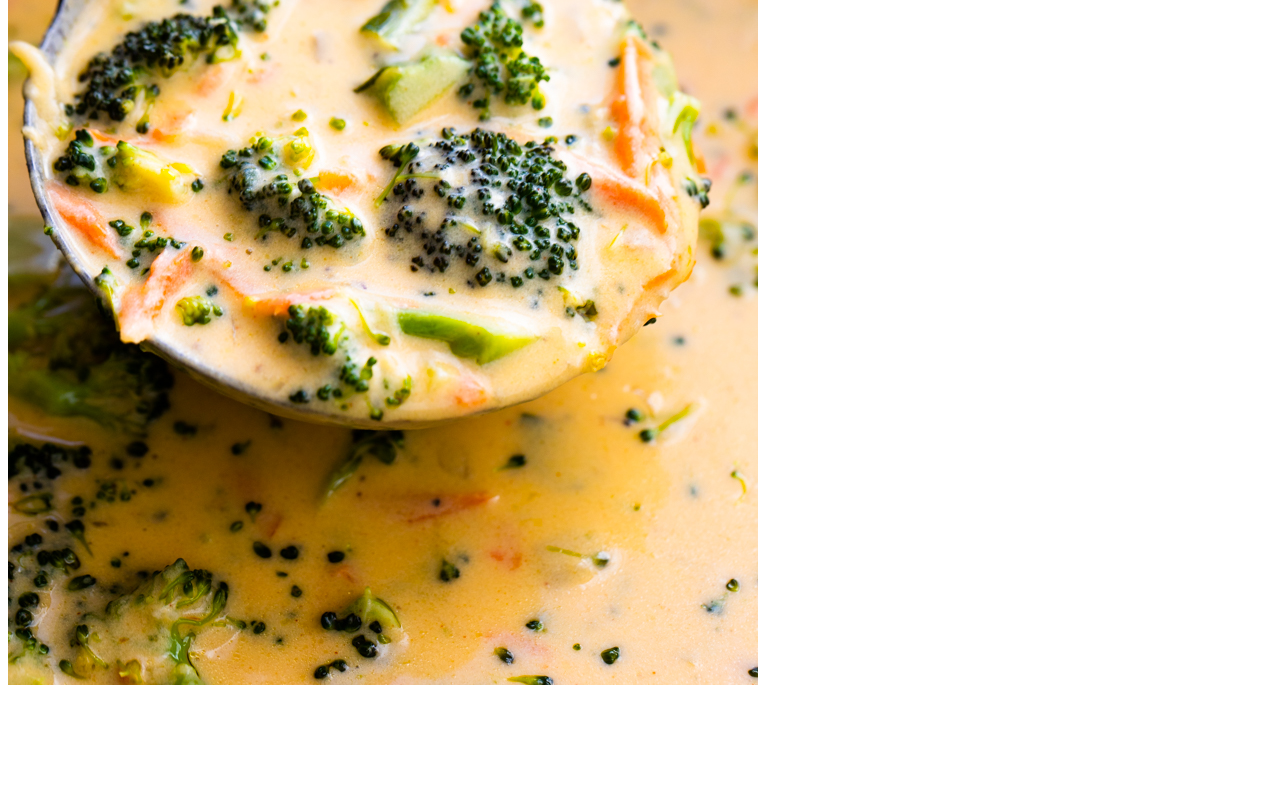
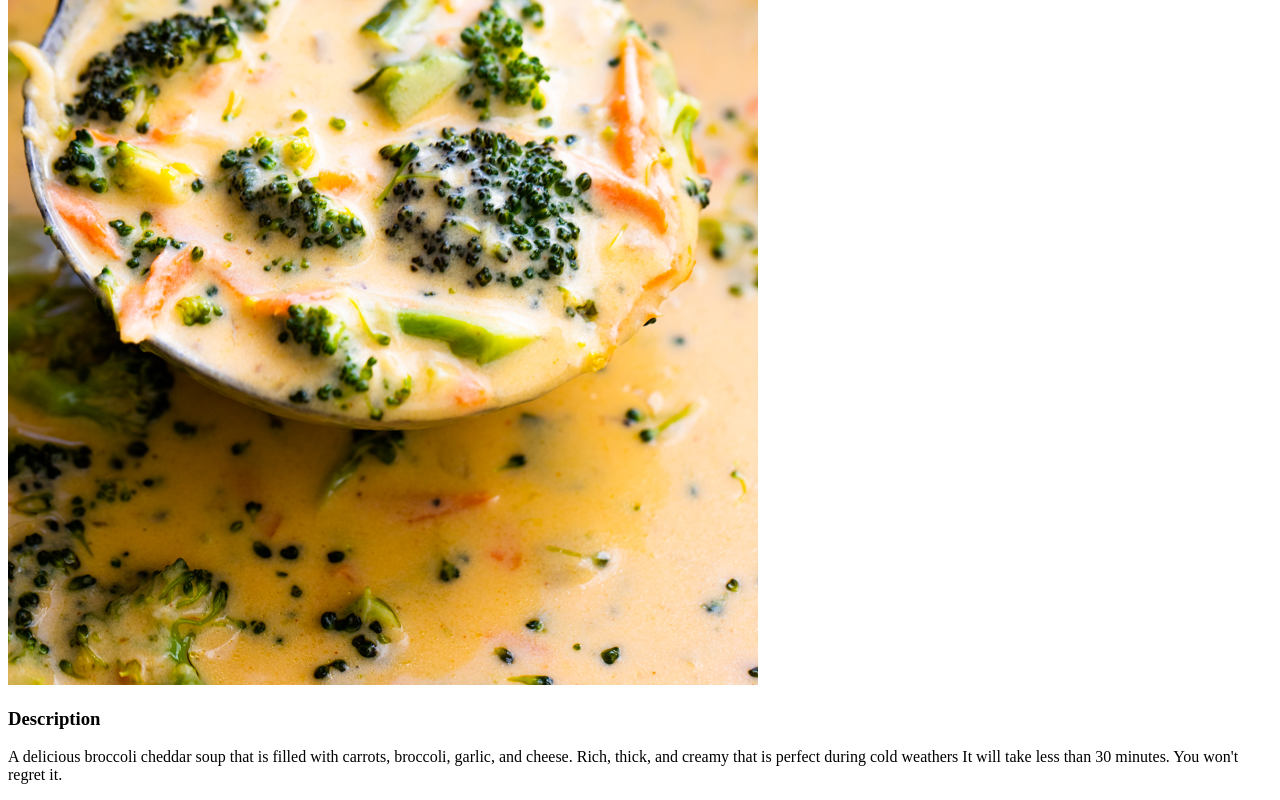
Before and after one commit to N0body101/odin_recipes, a plain HTML site: page recipes/broccolicheddar_soup.html in a window 1280 px wide. Shown: the part 366-1166 px from the top of the page. Before the commit the page ends 1063 px from the top, so only its background shows below. Drawn offline with Linux system fonts and the light colour scheme.

Commit message:
Fix the link and add description about the broccoli cheddar soup

```diff
--- a/recipes/broccolicheddar_soup.html
+++ b/recipes/broccolicheddar_soup.html
@@ -8,5 +8,9 @@
 <body>
     <h1>Broccoli Cheddar Soup</h1>
     <img src="./Creamy-Broccoli-Cheddar-Soup.jpg" alt="Broccoli Cheddar Soup">
+    <h3>Description</h3>
+    <p>A delicious broccoli cheddar soup that is filled with carrots, broccoli, garlic, and cheese. Rich, thick, and creamy that is perfect during cold weathers
+        It will take less than 30 minutes. You won't regret it.
+    </p>
 </body>
 </html>
```
Also changed, not shown: index.html (+1 -1 lines).
